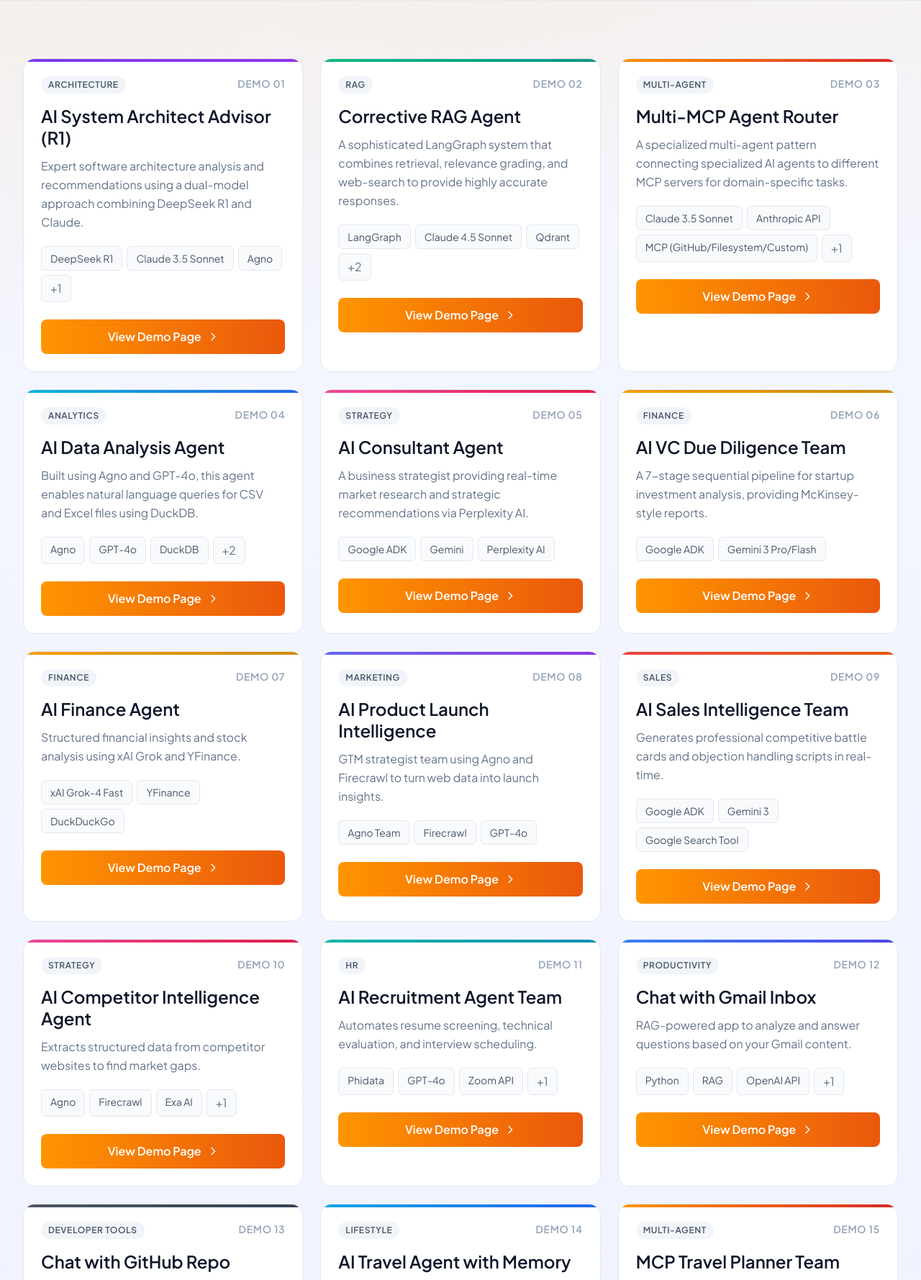
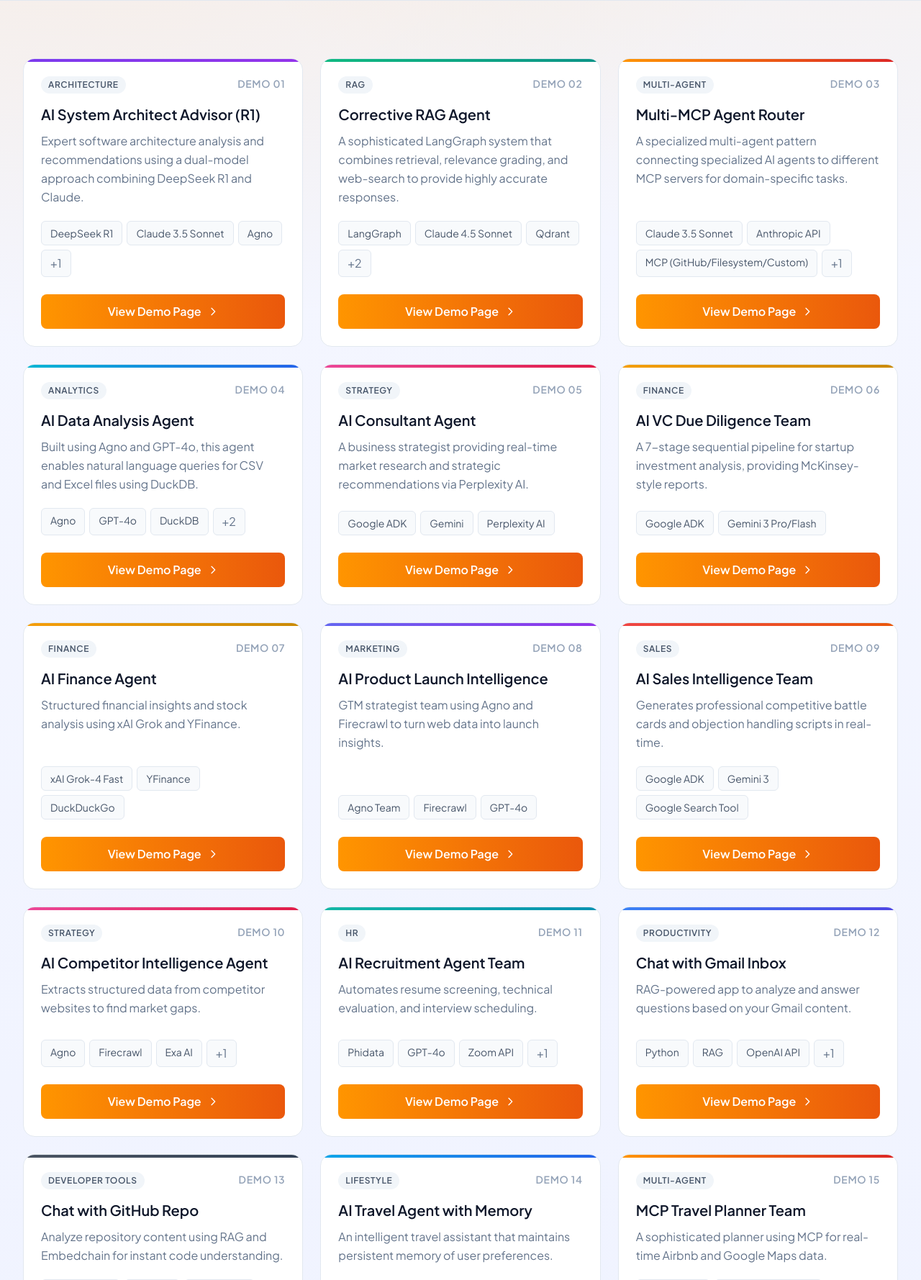
Before and after one commit to Bashar12345/our_ai_agents, a Flask app: page / in a window 1280 px wide. Shown: the part 867-2646 px from the top of the page at 72% size. Run offline with Flask 3, Linux system fonts and the light colour scheme; some libraries are stand-ins or nearby versions.

Commit message:
fix card title text size and add flex-col for alignment

```diff
--- a/src/app/page.tsx
+++ b/src/app/page.tsx
@@ -135,7 +135,7 @@ const agents: Agent[] = [
     id: 5,
     name: "AI Consultant Agent",
     shortName: "Consultant",
-    description: "Business strategist providing real-time market research and strategic recommendations via Perplexity AI.",
+    description: "Business strategist providing real-time market research and strategic recommendations via AI.",
     features: [
       "Real-time Web Research: Powered by Perplexity AI for up-to-the-minute market data",
       "Strategic Recommendations: Logic-driven business advice based on current trends",
--- a/templates/index.html
+++ b/templates/index.html
@@ -107,15 +107,16 @@
         <div class="container mx-auto px-4 sm:px-6 lg:px-8">
             <div id="agent-grid" class="grid grid-cols-1 gap-6 md:grid-cols-2 lg:grid-cols-3">
                 {% for agent in agents %}
-                    <article class="agent-card card-lift group relative overflow-hidden rounded-2xl border border-slate-200 bg-white" data-category="{{ agent.category }}">
+                    <article class="agent-card card-lift group relative overflow-hidden rounded-2xl border border-slate-200 bg-white flex flex-col" data-category="{{ agent.category }}">
                         <div class="absolute left-0 right-0 top-0 h-1 bg-gradient-to-r {{ agent.gradient }}"></div>
-                        <div class="p-6">
+                        <div class="flex flex-col flex-1 p-6">
                             <div class="mb-4 flex items-start justify-between gap-3">
                                 <span class="inline-flex rounded-full bg-slate-100 px-2.5 py-1 text-xs font-semibold uppercase tracking-wider text-slate-600">{{ agent.category }}</span>
                                 <span class="text-sm font-semibold uppercase tracking-wider text-slate-400">Demo {{ '%02d'|format(agent.id) }}</span>
                             </div>
-                            <h3 class="mb-3 text-2xl font-semibold leading-tight text-slate-900 transition group-hover:text-orange-500">{{ agent.name }}</h3>
-                            <p class="mb-5 text-base leading-relaxed text-slate-500">{{ agent.description }}</p>
+                            <h3 class="mb-3 text-xl font-semibold leading-tight text-slate-900 transition group-hover:text-orange-500">{{ agent.name }}</h3>
+                            <p class="mb-5 text-base leading-relaxed text-slate-500 flex-1">{{ agent.description }}</p>
+                            <div class="mt-auto">
                                 <div class="mb-6 flex flex-wrap gap-1.5">
                                     {% for tech in agent.tech_list[:3] %}
                                         <span class="rounded-md border border-slate-200 bg-slate-50 px-3 py-1.5 text-sm text-slate-600">{{ tech }}</span>
@@ -128,6 +129,7 @@
                                     View Demo Page
                                     <svg class="ml-2 h-4 w-4" fill="none" stroke="currentColor" viewBox="0 0 24 24"><path stroke-linecap="round" stroke-linejoin="round" stroke-width="2" d="M9 5l7 7-7 7"></path></svg>
                                 </a>
+                            </div>
                         </div>
                     </article>
                 {% endfor %}
```
Lines whose indentation alone changed are shown as unchanged.
